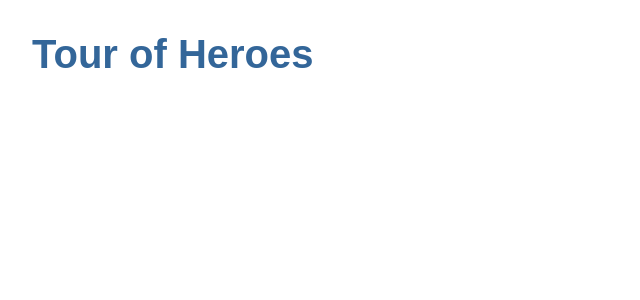
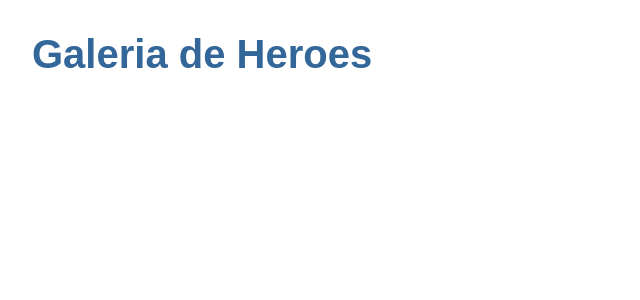
Before and after one commit to RubenOsmar/prueba, an Angular app: page / in a window 1280 px wide. Shown: the top 300 px of the page, without its empty margins (0-640 px from the left). Built offline with nearby package versions, Linux system fonts and the light colour scheme.

Commit message:
Modificación del archivo src/app/app.component.ts

```diff
--- a/src/app/app.component.ts
+++ b/src/app/app.component.ts
@@ -1,9 +1,2 @@
 import { Component } from '@angular/core';
-@Component({
-selector: 'app-root',
-templateUrl: './app.component.html',
-styleUrls: ['./app.component.css']
-})
-export class AppComponent {
-title = 'Tour of Heroes';
-}
+@Component({ selector: 'app-root', templateUrl: './app.component.html', styleUrls: ['./app.component.css'] }) export class AppComponent { title = 'Galeria de Heroes'; }
```
